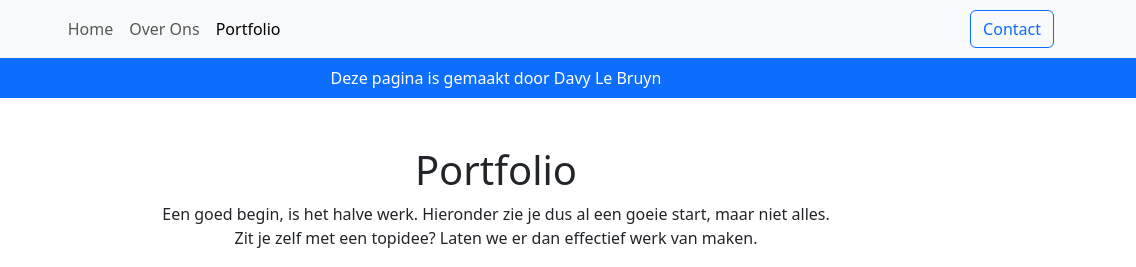
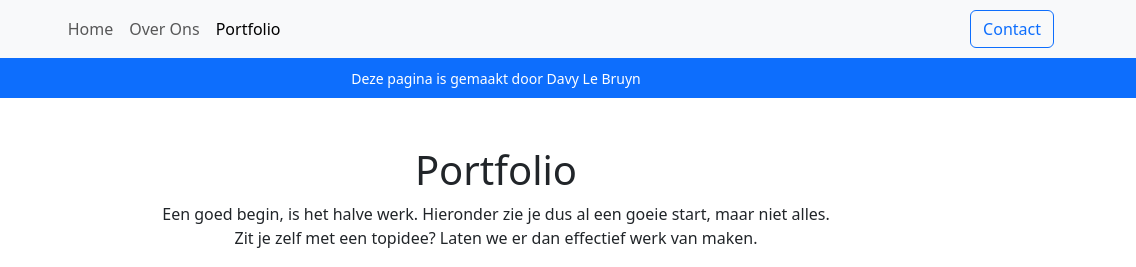
Before and after one commit to lebruyndavy/Fullstack-2025-Frontend, a plain HTML site: page student1/student1page1.html in a window 1280 px wide. Shown: the top 267 px of the page, 144-1280 px from the left. Drawn offline with Linux system fonts and the light colour scheme.

Commit message:
Added small class to banner span

```diff
--- a/student1/student1page1.html
+++ b/student1/student1page1.html
@@ -54,7 +54,7 @@
         </nav>
         <section id="banner" class="bg-primary">
             <div class="container text-center py-2 text-white">
-                <span>Deze pagina is gemaakt door Davy Le Bruyn</span>
+                <span class="small">Deze pagina is gemaakt door Davy Le Bruyn</span>
             </div>
         </section>
     </header>
```
